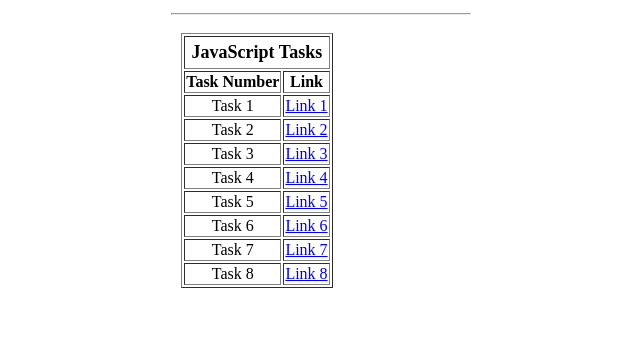
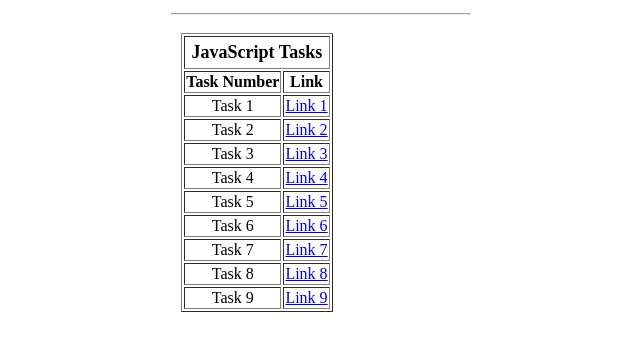
Before and after one commit to simpykumarimandal/mern2, a plain HTML site: page index.html in a window 1280 px wide. Shown: the part 109-460 px from the top of the page, without its empty margins (319-959 px from the left). Drawn offline with Linux system fonts and the light colour scheme.

Commit message:
Update index.html

```diff
--- a/index.html
+++ b/index.html
@@ -69,6 +69,13 @@
               <a href="js-tasks/jstask8/index.html" target="_blank">Link 8</a>
             </td>
           </tr>
+           </tr>
+          <tr>
+            <td>Task 9</td>
+            <td>
+              <a href="/js-tasks/jstask9/index.html" target="_blank">Link 9</a>
+            </td>
+          </tr>
         </table>
       </div>
     </div>
```
